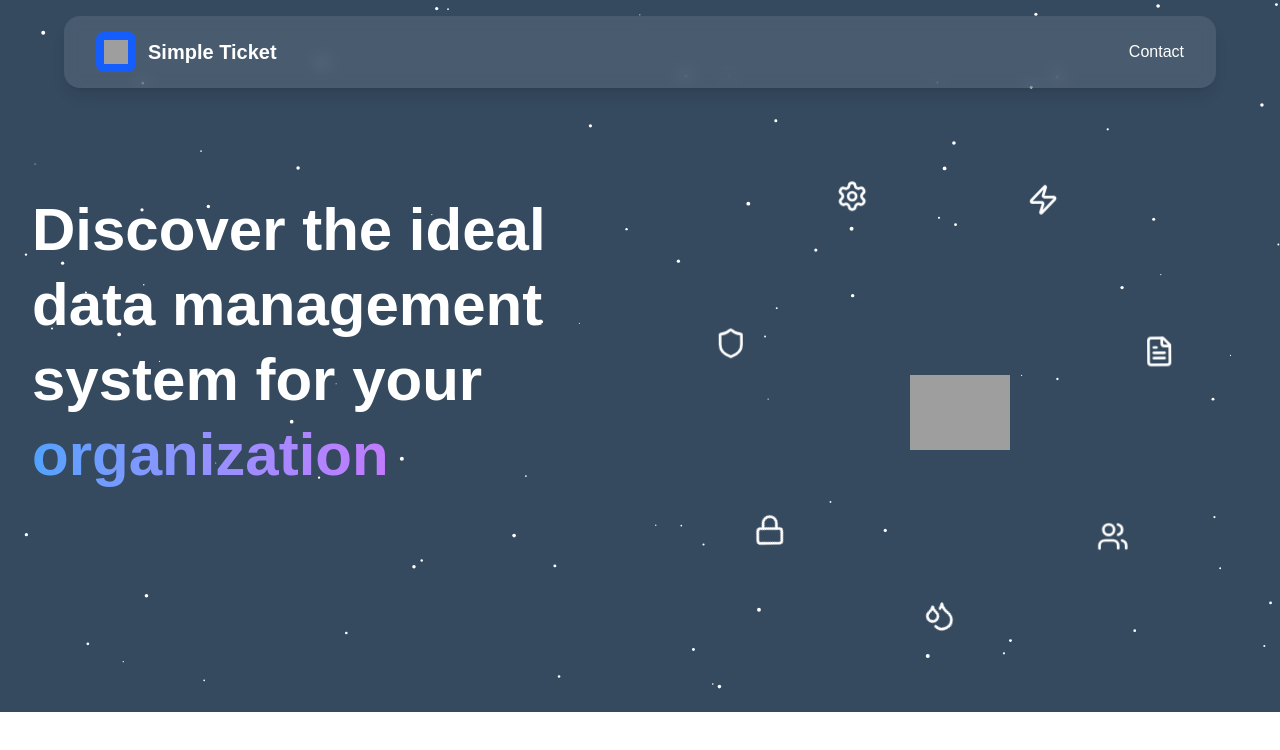
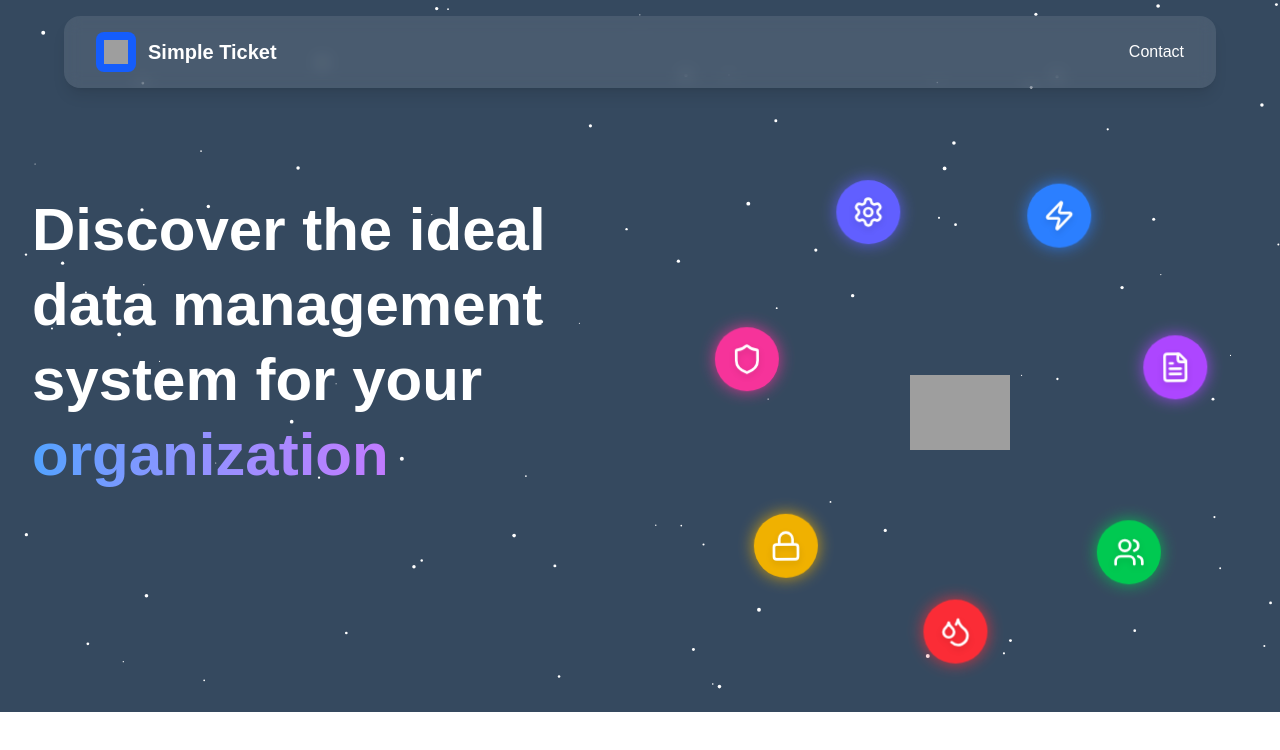
Before and after one commit to casas1010/simple-ticket-landing-page2, a Next.js app: page /themes/raw in a window 1280 px wide. Shown: the top 750 px of the page. Built offline with nearby package versions, Linux system fonts and the light colour scheme; grey boxes are pictures that could not be loaded.

Commit message:
added orbs

```diff
--- /dev/null
+++ b/src/app/components/loader.tsx
@@ -0,0 +1,42 @@
+
+
+
+export default function Loader() {
+    return <div className="flex justify-center items-start w-full">
+                <div className="relative w-[600px] h-[600px] md:w-[100vw] md:h-[100vw] max-w-[600px] max-h-[600px]">
+                    {/* Loading placeholder that matches the component structure */}
+                    <div className="absolute top-1/2 left-1/2 transform -translate-x-1/2 -translate-y-1/2 z-10">
+                        <div className="relative w-[100px] h-[100px] md:w-[50vw] md:h-[50vw]">
+                            <img
+                                src="https://i.imgur.com/OEMWwAS.png"
+                                alt="Loading..."
+                                className="absolute inset-0 object-contain opacity-50"
+                                style={{ width: '100px', height: '100px' }}
+                            />
+                        </div>
+                    </div>
+                    <div className="absolute top-1/2 left-1/2 transform -translate-x-1/2 -translate-y-1/2">
+                        {/* Loading dots for orbit positions */}
+                        {Array.from({ length: 8 }).map((_, index) => {
+                            const angle = (index * 360) / 8;
+                            const radius = 220;
+                            const x = Math.cos((angle - 90) * (Math.PI / 180)) * radius;
+                            const y = Math.sin((angle - 90) * (Math.PI / 180)) * radius;
+
+                            return (
+                                <div
+                                    key={index}
+                                    className="absolute w-16 h-16 bg-gray-600 rounded-full opacity-30 animate-pulse"
+                                    style={{
+                                        left: `${x}px`,
+                                        top: `${y}px`,
+                                        marginLeft: '-32px',
+                                        marginTop: '-32px',
+                                    }}
+                                />
+                            );
+                        })}
+                    </div>
+                </div>
+            </div>
+}
--- a/src/app/components/modules_orbit/modules_orbit.tsx
+++ b/src/app/components/modules_orbit/modules_orbit.tsx
@@ -1,6 +1,7 @@
 import React, { Suspense } from 'react';
 import { Module } from '@/app/data/modules_data';
 import ModulesOrbitClient from './modules_orbit_client';
+import Loader from '../loader';
 
 type Props = {
     setModule: (module: Module | null) => void;
@@ -9,43 +10,7 @@ type Props = {
 const ModulesOrbit: React.FC<Props> = ({ setModule }) => {
     return (
         <Suspense fallback={
-            <div className="flex justify-center items-start w-full">
-                <div className="relative w-[600px] h-[600px] md:w-[100vw] md:h-[100vw] max-w-[600px] max-h-[600px]">
-                    {/* Loading placeholder that matches the component structure */}
-                    <div className="absolute top-1/2 left-1/2 transform -translate-x-1/2 -translate-y-1/2 z-10">
-                        <div className="relative w-[100px] h-[100px] md:w-[50vw] md:h-[50vw]">
-                            <img
-                                src="https://i.imgur.com/OEMWwAS.png"
-                                alt="Loading..."
-                                className="absolute inset-0 object-contain opacity-50"
-                                style={{ width: '100px', height: '100px' }}
-                            />
-                        </div>
-                    </div>
-                    <div className="absolute top-1/2 left-1/2 transform -translate-x-1/2 -translate-y-1/2">
-                        {/* Loading dots for orbit positions */}
-                        {Array.from({ length: 8 }).map((_, index) => {
-                            const angle = (index * 360) / 8;
-                            const radius = 220;
-                            const x = Math.cos((angle - 90) * (Math.PI / 180)) * radius;
-                            const y = Math.sin((angle - 90) * (Math.PI / 180)) * radius;
-
-                            return (
-                                <div
-                                    key={index}
-                                    className="absolute w-16 h-16 bg-gray-600 rounded-full opacity-30 animate-pulse"
-                                    style={{
-                                        left: `${x}px`,
-                                        top: `${y}px`,
-                                        marginLeft: '-32px',
-                                        marginTop: '-32px',
-                                    }}
-                                />
-                            );
-                        })}
-                    </div>
-                </div>
-            </div>
+            <Loader />
         }>
             <ModulesOrbitClient setModule={setModule} />
         </Suspense>
--- a/src/app/components/modules_orbit/modules_orbit_client.tsx
+++ b/src/app/components/modules_orbit/modules_orbit_client.tsx
@@ -1,5 +1,3 @@
-
-
 "use client"
 
 import React, { useState, useEffect, useMemo, useRef } from 'react';
@@ -25,6 +23,20 @@ const ModulesOrbitClient: React.FC<Props> = ({ setModule }) => {
 
     const animationContainerRef = useRef<HTMLDivElement>(null);
     const animationInstanceRef = useRef<AnimationItem | null>(null);
+
+    // Color palette for the orbs
+    const orbColors = [
+        'bg-blue-500',
+        'bg-purple-500',
+        'bg-green-500',
+        'bg-red-500',
+        'bg-yellow-500',
+        'bg-pink-500',
+        'bg-indigo-500',
+        'bg-teal-500',
+        'bg-orange-500',
+        'bg-cyan-500',
+    ];
 
     useEffect(() => {
         setScreenWidth(window.innerWidth);
@@ -183,6 +195,7 @@ const ModulesOrbitClient: React.FC<Props> = ({ setModule }) => {
                             const x = Math.cos((angle - 90) * (Math.PI / 180)) * radius;
                             const y = Math.sin((angle - 90) * (Math.PI / 180)) * radius;
                             const isActive = activeModule?.title === mod.title;
+                            const orbColor = orbColors[index % orbColors.length];
 
                             return (
                                 <div
@@ -197,15 +210,31 @@ const ModulesOrbitClient: React.FC<Props> = ({ setModule }) => {
                                     }}
                                 >
                                     <div
-                                        className={`w-16 h-16 ...`}
+                                        className={`w-16 h-16 relative cursor-pointer transition-all duration-300 hover:scale-110 ${isActive ? 'scale-125' : ''}`}
                                         onMouseEnter={() => handleModuleHover(mod)}
                                         onMouseLeave={() => handleModuleHover(null)}
                                         onClick={() => handleModuleClick(mod)}
                                     >
-                                        <Icon className="w-8 h-8 text-white" />
+                                        {/* Color orb background */}
+                                        <div
+                                            className={`absolute inset-0 rounded-full ${orbColor} opacity-80 blur-sm transition-all duration-300 ${isActive ? 'opacity-100 scale-110' : 'hover:opacity-90 hover:scale-105'}`}
+                                        />
+
+                                        {/* Solid orb base */}
+                                        <div
+                                            className={`absolute inset-0 rounded-full ${orbColor} transition-all duration-300 flex items-center justify-center ${isActive ? 'shadow-lg' : 'hover:shadow-md'}`}
+                                        />
+
+                                        {/* Icon */}
+                                        <div className="absolute inset-0 flex items-center justify-center z-10">
+                                            <Icon className="w-8 h-8 text-white drop-shadow-md" />
+                                        </div>
+
+                                        {/* Tooltip */}
                                         {isActive && (
-                                            <div className="absolute -top-10 left-1/2 transform -translate-x-1/2 bg-gray-900 text-white px-2 py-1 rounded text-xs whitespace-nowrap">
+                                            <div className="absolute -top-12 left-1/2 transform -translate-x-1/2 bg-gray-900 text-white px-3 py-2 rounded-lg text-xs whitespace-nowrap shadow-lg z-20">
                                                 {mod.title}
+                                                <div className="absolute top-full left-1/2 transform -translate-x-1/2 w-0 h-0 border-l-4 border-r-4 border-t-4 border-transparent border-t-gray-900"></div>
                                             </div>
                                         )}
                                     </div>
--- a/src/app/themes/raw/page.tsx
+++ b/src/app/themes/raw/page.tsx
@@ -12,7 +12,7 @@ export default function RawPage() {
 
   return (
 
-      <Init />
+    <Init />
 
   );
 }
```
